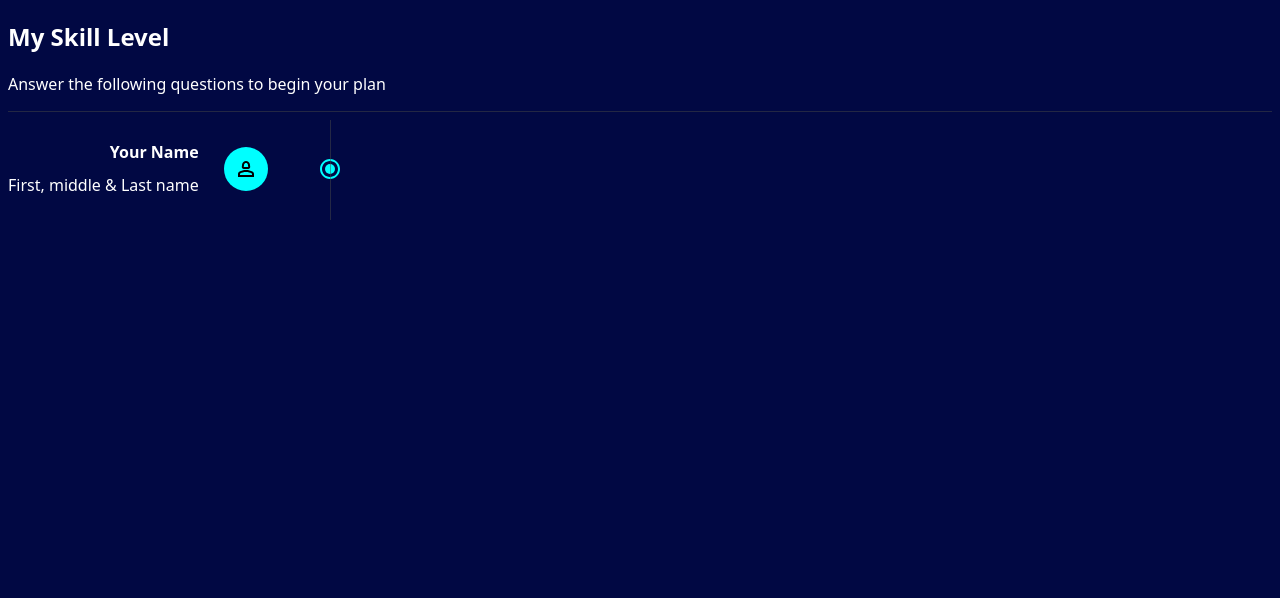
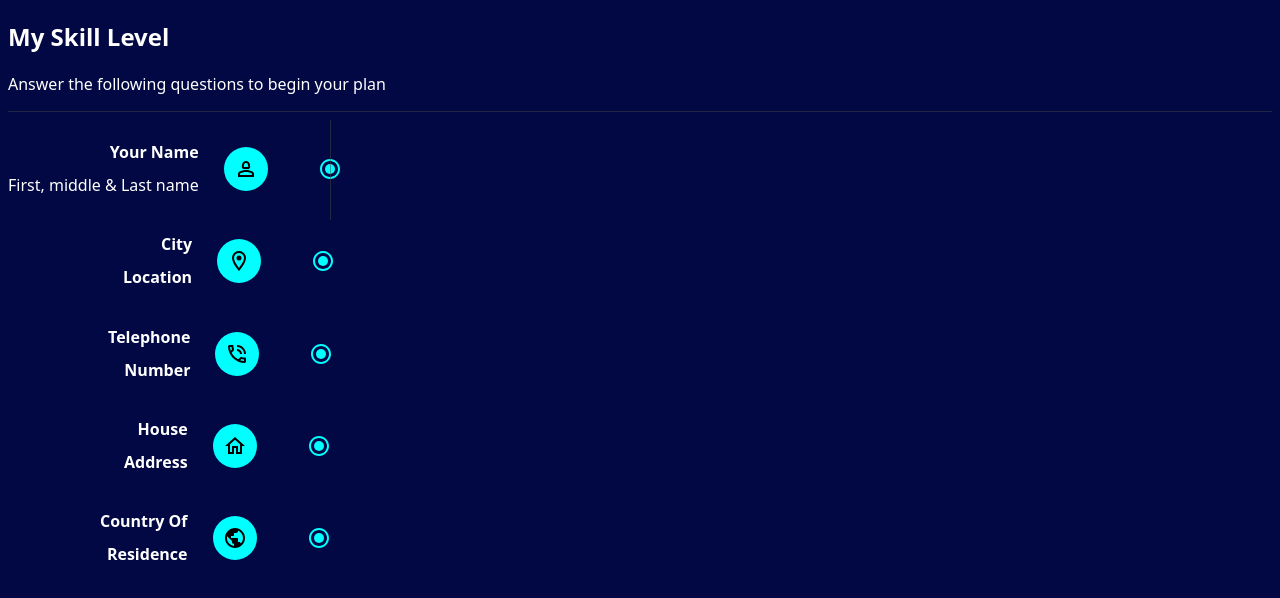
Before and after one commit to Earthfill/JCEC, a React (Vite) app: page / in a window 1280 px wide. Shown: the top 598 px of the page. Built offline with nearby package versions, Linux system fonts and the light colour scheme.

Commit message:
multiple fields

```diff
--- a/src/components/Field.jsx
+++ b/src/components/Field.jsx
@@ -1,14 +1,17 @@
-import { Person2Outlined, RadioButtonCheckedOutlined } from "@mui/icons-material"
+import Address from "./fields/Address"
+import Country from "./fields/Country"
+import Location from "./fields/Location"
+import Name from "./fields/Name"
+import Telephone from "./fields/Telephone"
 
 const Field = () => {
   return (
-    <div>
-      <div className="field">
-        <h4>Your Name</h4>
-        <p>First, middle & Last name</p>
-      </div>
-      <Person2Outlined className="icon"/>
-      <RadioButtonCheckedOutlined className="button--icon"/>
+    <div className="field">
+      <Name />
+      <Location />
+      <Telephone />
+      <Address />
+      <Country />
     </div>
   )
 }
--- /dev/null
+++ b/src/components/fields/Address.jsx
@@ -0,0 +1,16 @@
+import { HomeOutlined, RadioButtonCheckedOutlined } from "@mui/icons-material"
+
+const Address = () => {
+  return (
+    <div>
+      <div className="address">
+        <h4>House</h4>
+        <p><strong>Address</strong></p>
+      </div>
+      <HomeOutlined className="icon"/>
+      <RadioButtonCheckedOutlined className="button--icon"/>
+    </div>
+  )
+}
+
+export default Address
--- /dev/null
+++ b/src/components/fields/Country.jsx
@@ -0,0 +1,16 @@
+import { PublicOutlined, RadioButtonCheckedOutlined } from "@mui/icons-material"
+
+const Country = () => {
+  return (
+    <div>
+      <div className="country">
+        <h4>Country Of</h4>
+        <p><strong>Residence</strong></p>
+      </div>
+      <PublicOutlined className="icon"/>
+      <RadioButtonCheckedOutlined className="button--icon"/>
+    </div>
+  )
+}
+
+export default Country
--- /dev/null
+++ b/src/components/fields/Location.jsx
@@ -0,0 +1,16 @@
+import { LocationOnOutlined, RadioButtonCheckedOutlined } from "@mui/icons-material"
+
+const Location = () => {
+  return (
+    <div>
+      <div className="location">
+        <h4>City</h4>
+        <p><strong>Location</strong></p>
+      </div>
+      <LocationOnOutlined className="icon"/>
+      <RadioButtonCheckedOutlined className="button--icon"/>
+    </div>
+  )
+}
+
+export default Location
--- /dev/null
+++ b/src/components/fields/Name.jsx
@@ -0,0 +1,16 @@
+import { Person2Outlined, RadioButtonCheckedOutlined } from "@mui/icons-material"
+
+const Name = () => {
+  return (
+    <div>
+      <div className="name">
+        <h4>Your Name</h4>
+        <p>First, middle & Last name</p>
+      </div>
+      <Person2Outlined className="icon"/>
+      <RadioButtonCheckedOutlined className="button--icon"/>
+    </div>
+  )
+}
+
+export default Name
--- /dev/null
+++ b/src/components/fields/Telephone.jsx
@@ -0,0 +1,16 @@
+import { PhoneInTalkOutlined, RadioButtonCheckedOutlined } from "@mui/icons-material"
+
+const Telephone = () => {
+  return (
+    <div>
+      <div className="telephone">
+        <h4>Telephone</h4>
+        <p><strong>Number</strong></p>
+      </div>
+      <PhoneInTalkOutlined className="icon"/>
+      <RadioButtonCheckedOutlined className="button--icon"/>
+    </div>
+  )
+}
+
+export default Telephone
--- a/src/index.css
+++ b/src/index.css
@@ -10,14 +10,30 @@ hr {
   background-color: rgba(71, 71, 71, 0.5);
 }
 
-.field {
+.name, .location, .telephone, .address, .country {
   display: inline-block;
   margin-right: 25px;
   text-align: right;
   flex: 3;
 }
 
-.field h4 {
+.location {
+  margin-left: 115px;
+}
+
+.telephone {
+  margin-left: 100px;
+}
+
+.address {
+  margin-left: 116px;
+}
+
+.country {
+  margin-left: 92px;
+}
+
+.name h4, .location h4, .telephone h4, .address h4, .country h4 {
   margin-bottom: -5px;
 }
 
```
